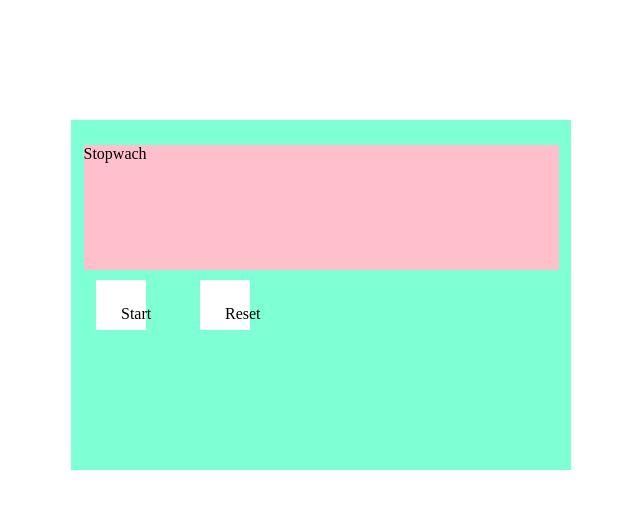
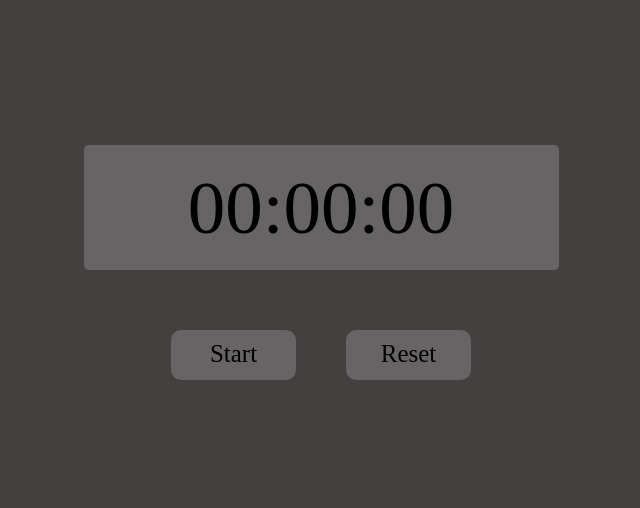
Before and after one commit to roland444/Stopwatch, a website: page index.html in a window 1280 px wide. Shown: the whole page, without its empty margins (319-959 px from the left). Drawn offline with Linux system fonts and the light colour scheme.

Commit message:
Changed colors and styles

```diff
--- a/index.html
+++ b/index.html
@@ -8,9 +8,17 @@
 </head>
 <body>
     <div class="main">
-        <div class="stopwatch"> Stopwach </div>
-        <div class="start btn">Start</div>
-        <div class="reset btn">Reset</div>
+        <div class="stopwatch">
+           <span>00:00:00</span>
+        </div>
+        <div class="buttons">
+            <div class="start btn">
+                <span>Start</span>
+            </div>
+            <div class="reset btn">
+                <span>Reset</span>
+            </div>
+        </div>
     </div>
 </body>
 </html>
--- a/style.css
+++ b/style.css
@@ -4,8 +4,11 @@
     box-sizing: border-box;
 }
 
+body {
+    background-color: rgb(67, 64, 64);
+}
+
 .main {
-    background-color: aquamarine;
     width: 500px;
     height: 350px;
     margin: 15vh auto;
@@ -16,14 +19,41 @@
     margin: auto;
     width: 95%;
     height: 125px;
-    background-color: pink;
+    background-color: rgb(102, 100, 100);
+    border-radius: 5px;
+}
+
+.stopwatch span {
+    display: block;
+    text-align: center;
+    padding-top: 20px;
+    font-size: 75px;
+}
+
+.buttons {
+    display: flex;
+    justify-content: center;
+    margin-top: 50px;
 }
 
 .btn {
     display: inline-block;
-    background-color: white;
-    width: 50px;
-    height: 25px;
+    background-color: rgb(102, 100, 100);
+    text-align: center;
+    font-size: 25px;
+    width: 125px;
+    height: 50px;
     margin: 10px 25px auto 25px;
-    padding: 25px;
+    border-radius: 10px;
+    transition: 1s;
 }
+
+.btn:hover {
+    cursor: pointer;
+    background-color: rgb(123, 121, 121);
+}
+
+.btn span {
+    display: block;
+    margin: 10px 5px 10px 5px;
+}
```
Also changed, not shown: package.json (added, +14 -0 lines), 1 other file.
